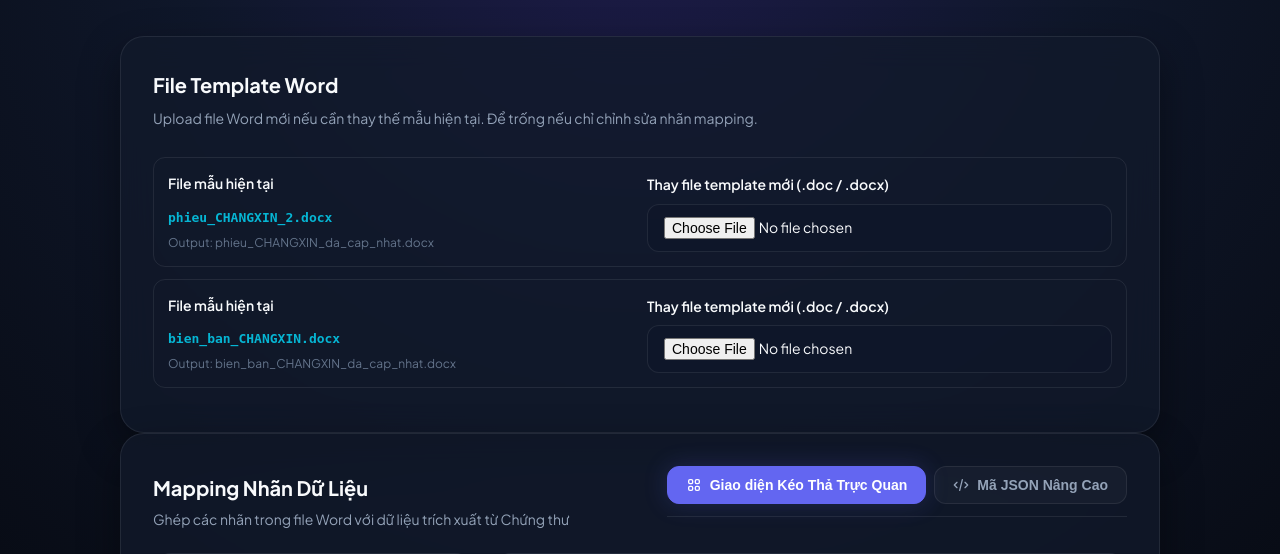
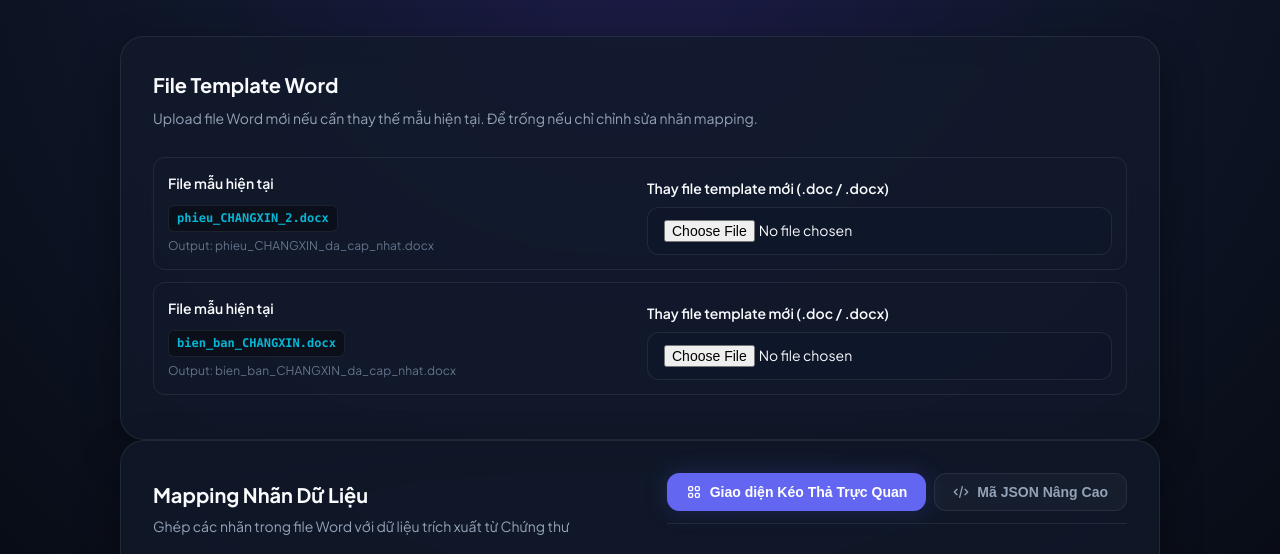
Before and after one commit to chauvanhung/rolly-ai, a Flask app: page /clients/changxin/edit in a window 1280 px wide. Shown: the part 129-683 px from the top of the page. Run offline with Flask 3, Linux system fonts and the light colour scheme; the visitor is signed in with stand-in values (Sample User, id 1); data comes from the database, SQL or seed files in the repository.

Commit message:
fix(ui): Fix card text overflow for long folder paths in client list

```diff
--- a/cert_word_sync/static/css/style.css
+++ b/cert_word_sync/static/css/style.css
@@ -713,6 +713,8 @@ a, button, .btn, .tab-btn, .client-card, .stat-card, .dropzone, .toggle-switch,
   border-radius: var(--radius-lg);
   padding: 20px;
   transition: all var(--transition-normal);
+  overflow: hidden;
+  word-break: break-word;
 }
 
 .client-card:hover {
@@ -724,7 +726,8 @@ a, button, .btn, .tab-btn, .client-card, .stat-card, .dropzone, .toggle-switch,
 .client-card-header {
   display: flex;
   justify-content: space-between;
-  align-items: center;
+  align-items: flex-start;
+  gap: 12px;
   margin-bottom: 12px;
 }
 
@@ -733,14 +736,33 @@ a, button, .btn, .tab-btn, .client-card, .stat-card, .dropzone, .toggle-switch,
   color: var(--accent-indigo);
   font-weight: 700;
   font-size: 13px;
-  padding: 4px 10px;
-  border-radius: var(--radius-sm);
+  padding: 6px 12px;
+  border-radius: var(--radius-md);
+  word-break: break-word;
+  line-height: 1.4;
+  flex: 1;
+}
+
+code, .client-card code {
+  font-family: 'Fira Code', Consolas, Monaco, monospace;
+  font-size: 12px;
+  word-break: break-all;
+  overflow-wrap: anywhere;
+  white-space: normal;
+  display: inline-block;
+  max-width: 100%;
+  background: rgba(0, 0, 0, 0.35);
+  padding: 3px 8px;
+  border-radius: 6px;
+  color: #a5b4fc;
+  border: 1px solid rgba(255, 255, 255, 0.08);
 }
 
 .client-templates-list {
   font-size: 13px;
   color: var(--text-secondary);
   margin-top: 10px;
+  word-break: break-all;
 }
 
 .client-templates-list li {
```
